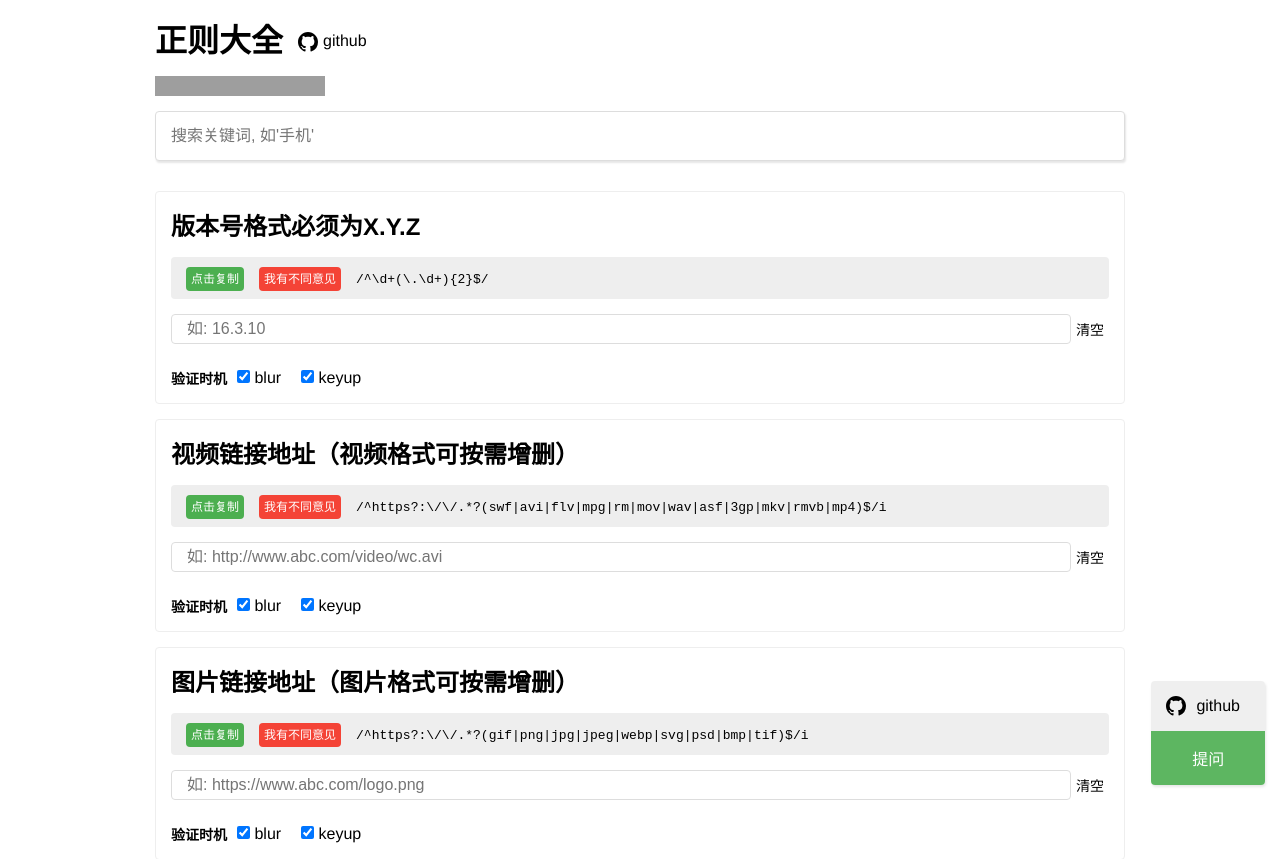
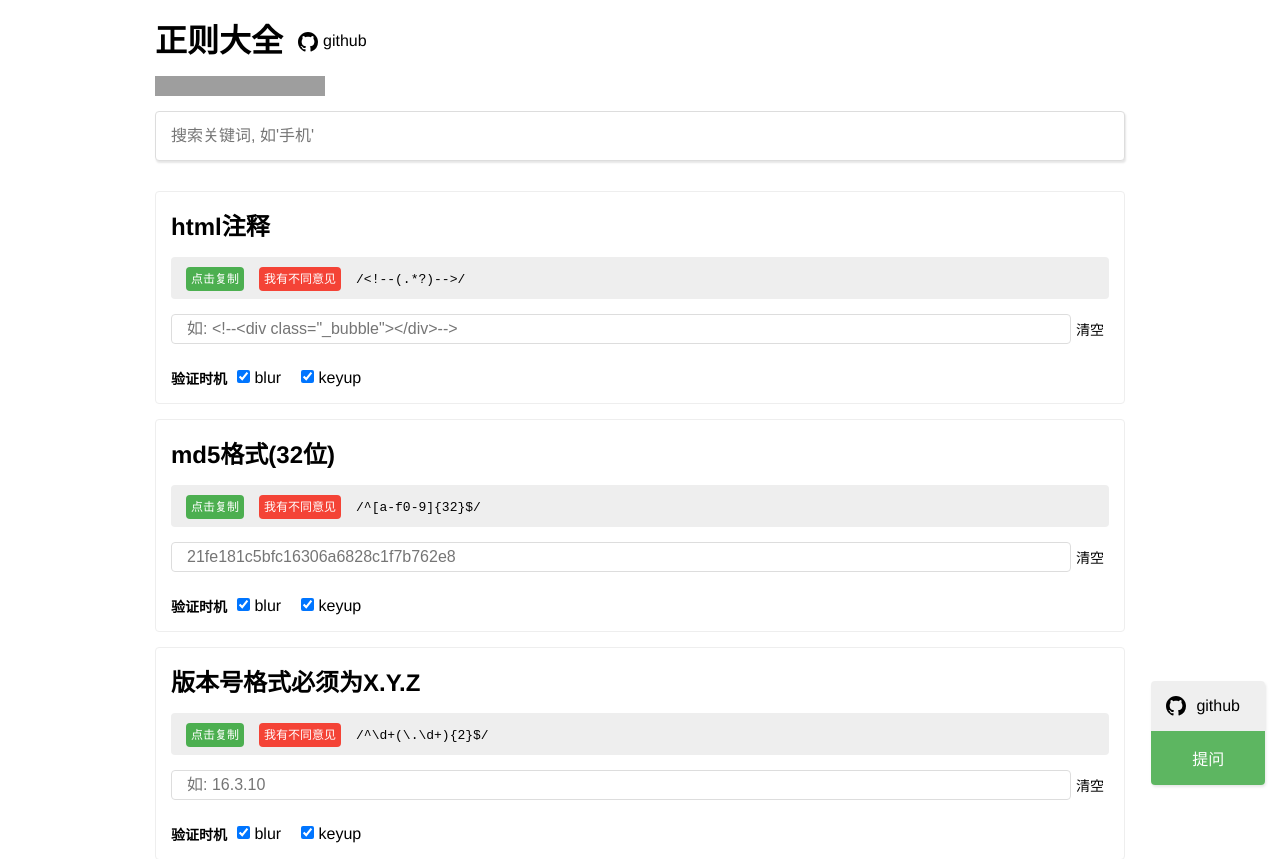
Before and after one commit to any86/any-rule, a Vue app: page / in a window 1280 px wide. Shown: the top 859 px of the page. Built offline with nearby package versions, Linux system fonts and the light colour scheme; grey boxes are pictures that could not be loaded.

Commit message:
feat: 增加md5格式验证

```diff
--- a/src/RULES.js
+++ b/src/RULES.js
@@ -1,4 +1,14 @@
-module.exports = [{
+module.exports = [
+    {
+        title: 'html注释',
+        rule: /<!--(.*?)-->/,
+        example: '如: <!--<div class="_bubble"></div>-->'
+    },
+    {
+        title: 'md5格式(32位)',
+        rule: /^[a-f0-9]{32}$/,
+        example: '21fe181c5bfc16306a6828c1f7b762e8',
+    }, {
         title: '版本号格式必须为X.Y.Z',
         rule: /^\d+(\.\d+){2}$/,
         example: '如: 16.3.10'
@@ -210,10 +220,5 @@ module.exports = [{
         title: '非字母',
         rule: /[^A-Za-z]$/,
         example: '如: 你好6啊、Q3Q、ABC@¥()！'
-    },
-    {
-        title: '解除注释',
-        rule: /<!--(.*?)-->/,
-        example: '如: <!--<div class="_bubble"></div>-->'
     }
 ];
```
Also changed, not shown: 1 other file (tests, documents, lock files or other folders).
